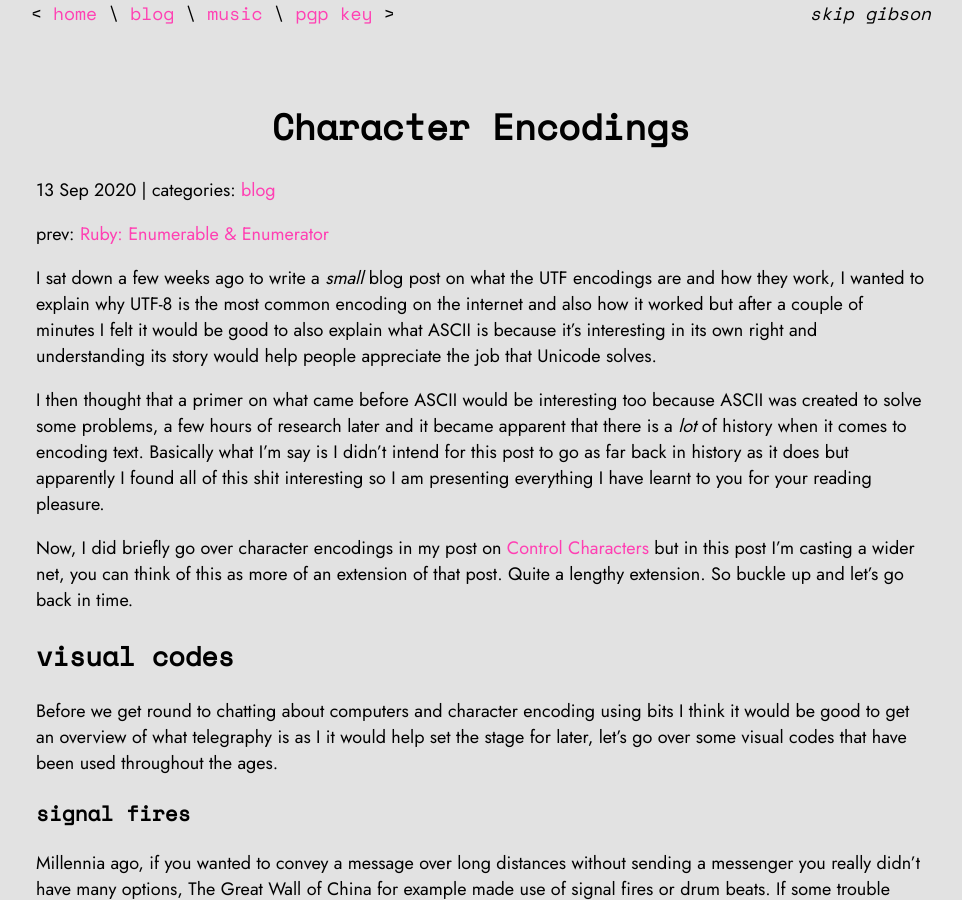
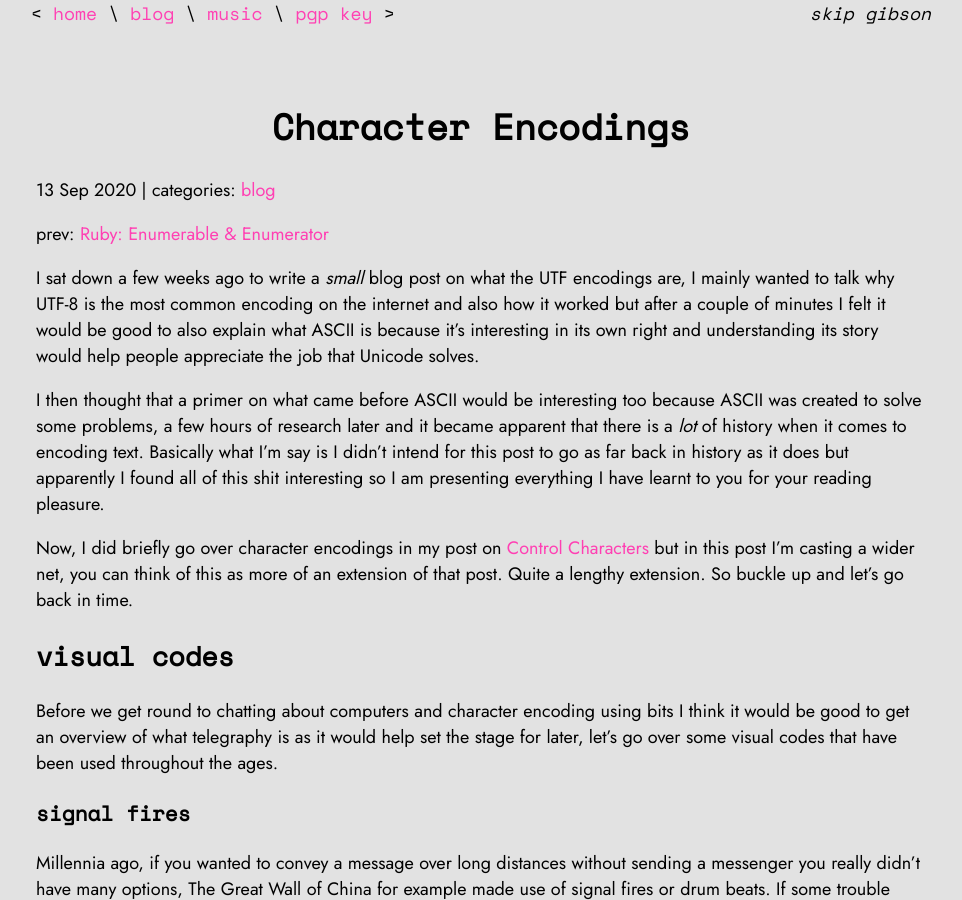
Before and after one commit to skipcloud/skipcloud.github.io, a Jekyll site: the page built from _posts/2020-09-13-character-encodings.md, in a window 1280 px wide and 900 px high. Shown: the whole window, without its empty margins (159-1121 px from the left). Built offline with Jekyll 4.4.1, drawn with Linux system fonts in a browser that asks for light colours.

Commit message:
posts: character encodings - typos

```diff
--- a/_posts/2020-09-13-character-encodings.md
+++ b/_posts/2020-09-13-character-encodings.md
@@ -7,7 +7,7 @@ tags: ['character encodings', ASCII, Unicode]
 ---
 
 I sat down a few weeks ago to write a _small_ blog post on what the UTF
-encodings are and how they work, I wanted to explain why UTF-8 is the most
+encodings are, I mainly wanted to talk why UTF-8 is the most
 common encoding on the internet and also how it worked but after a couple of
 minutes I felt it would be good to also explain what ASCII is because it's
 interesting in its own right and understanding its story would help people
@@ -30,7 +30,7 @@ Quite a lengthy extension. So buckle up and let's go back in time.
 ## visual codes
 
 Before we get round to chatting about computers and character encoding using
-bits I think it would be good to get an overview of what telegraphy is as I
+bits I think it would be good to get an overview of what telegraphy is as
 it would help set the stage for later, let's go over some visual codes
 that have been used throughout the ages.
 
```
